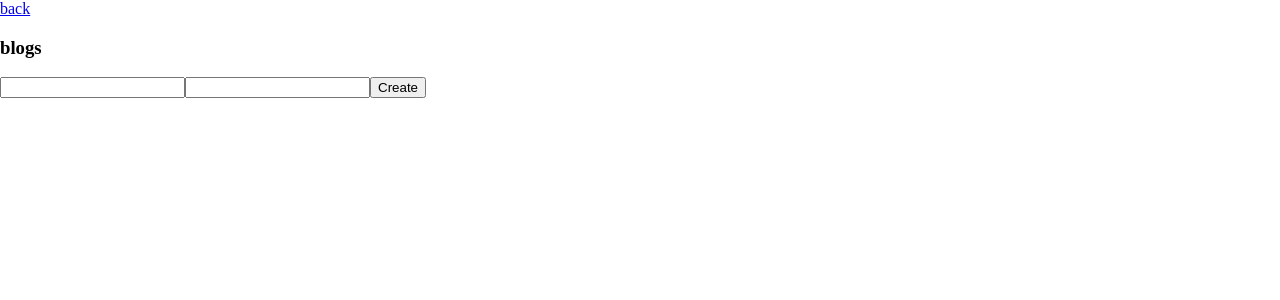
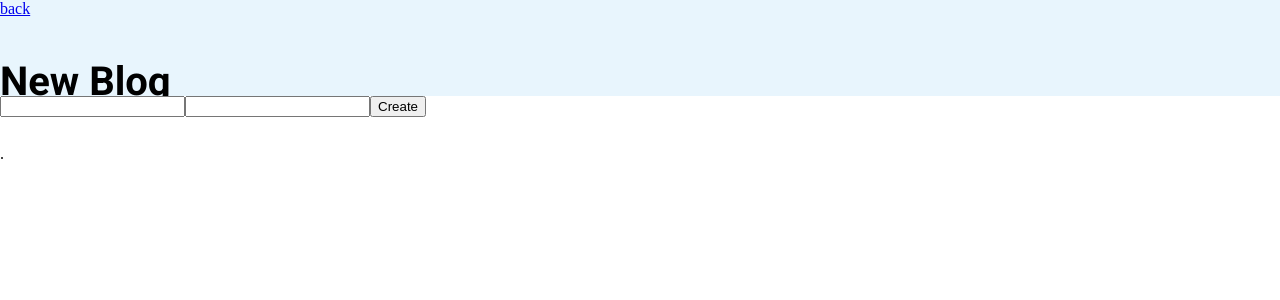
Before and after one commit to connectemea/bootcamp-blog-app, a React (Create React App) app: page /create in a window 1280 px wide. Shown: the top 300 px of the page. Built offline with nearby package versions, Linux system fonts and the light colour scheme.

Commit message:
create page started

```diff
--- a/src/components/pages/CreateBlog.js
+++ b/src/components/pages/CreateBlog.js
@@ -24,8 +24,8 @@ export default function CreateBlog (){
 
   return (
     <div className={styles.contentWrapper}>
-      <div>
-      <Link to="home">back</Link><h3>blogs</h3>
+      <div className={styles.cHeader}>
+      <Link to="home">back</Link><h3 className={styles.new}>New Blog</h3> .
       </div>
       <div>
         <input type="text" name="name" value={blog?.name} onChange={handleBlogChange}/>
--- a/src/components/pages/styles.module.css
+++ b/src/components/pages/styles.module.css
@@ -3,13 +3,12 @@
   height: 100vh;
 }
 .Header {
-    height: 12%;
+  height: 12%;
   display: flex;
   justify-content: space-between;
   align-items: center;
   background-color: #e8f5fd;
   padding: 10px 55px;
-
 }
 .Heading {
   padding: 0;
@@ -28,9 +27,20 @@
   color: #fff;
   padding: 15px 54px;
 }
-.blogWrapper{
-  background:#f4fbff;
+.blogWrapper {
+  background: #f4fbff;
   height: 88%;
   border-radius: 12px;
   padding: 50px;
 }
+
+.cHeader {
+  height: 12%;
+  background-color: #e8f5fd;
+}
+
+/* style for new blog  */
+.new {
+  font-family: Roboto;
+  font-size: 40px;
+}
--- a/src/index.css
+++ b/src/index.css
@@ -1,3 +1,4 @@
+@import url('https://fonts.googleapis.com/css2?family=Roboto:wght@100;300;400;500;700;900&display=swap');
 body {
   margin: 0;
   padding: 0%;
```
